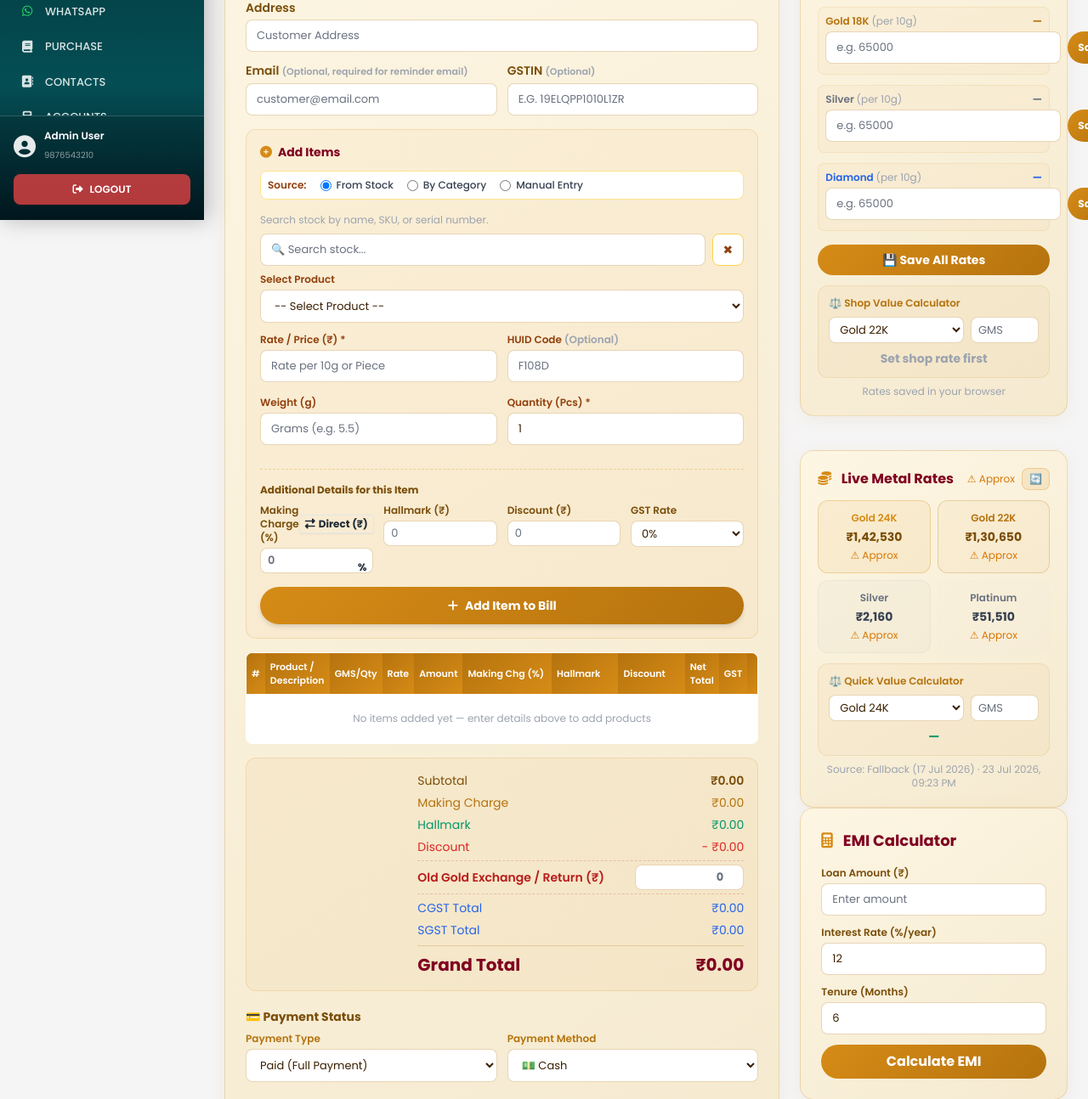
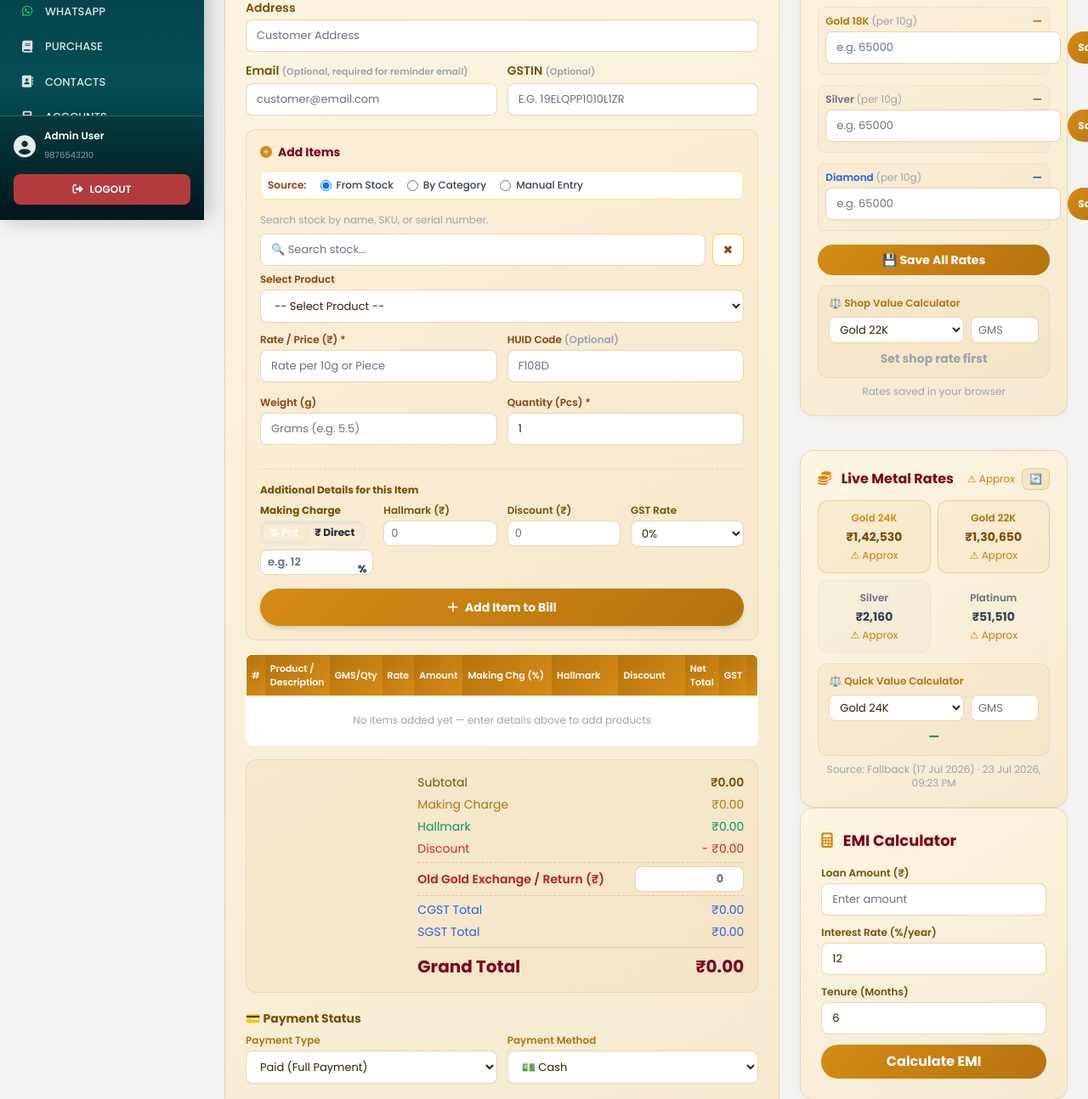
Before and after one commit to saamparktechnology-debug/Moti-Jewellers, a PHP site: page /billing.php in a window 1280 px wide. Shown: the part 541-1835 px from the top of the page at 85% size. Run offline with PHP 8.4, Linux system fonts and the light colour scheme; a user stored in the database is signed in; data comes from the database, SQL or seed files in the repository; data that the repository does not hold is empty; some libraries are stand-ins or nearby versions.

Commit message:
Redesign Making Charge control with premium segmented pill switch

```diff
--- a/Jewellery Pro+/billing.php
+++ b/Jewellery Pro+/billing.php
@@ -1393,14 +1393,19 @@ function submitPayment() {
                             <h4 class="text-xs font-bold mb-2" style="color:#7a4e0a;">Additional Details for this Item</h4>
                             <div class="grid grid-cols-2 sm:grid-cols-4 gap-3">
                                 <div>
-                                    <div class="flex items-center justify-between mb-1">
-                                        <label id="mcLabel" class="text-xs font-semibold" style="color:#7a4e0a;">Making Charge (%)</label>
-                                        <button type="button" id="mcToggleBtn" onclick="toggleMcMode()" class="px-1.5 py-0.5 text-xs font-bold rounded bg-amber-100 text-amber-900 border border-amber-300 hover:bg-amber-200 transition-all flex items-center gap-1 shadow-sm cursor-pointer whitespace-nowrap">
-                                            <i class="fas fa-exchange-alt text-amber-700"></i> <span id="mcToggleBtnText">Direct (₹)</span>
+                                     <div class="flex items-center justify-between mb-1.5 flex-wrap gap-1">
+                                         <label id="mcLabel" class="text-xs font-bold" style="color:#7a4e0a;">Making Charge</label>
+                                         <div class="inline-flex p-0.5 bg-amber-100/90 border border-amber-300/80 rounded-lg shadow-inner gap-0.5">
+                                             <button type="button" id="btnMcPct" onclick="setMcMode('pct')" class="mc-tab-btn active px-2 py-0.5 text-xs font-bold rounded transition-all cursor-pointer bg-amber-600 text-white shadow-sm border border-amber-500">
+                                                 % Pct
                                              </button>
+                                             <button type="button" id="btnMcDirect" onclick="setMcMode('direct')" class="mc-tab-btn px-2 py-0.5 text-xs font-bold rounded transition-all cursor-pointer bg-white/80 text-amber-900 hover:bg-white border border-amber-200">
+                                                 ₹ Direct
+                                             </button>
+                                         </div>
                                      </div>
                                      <div class="relative">
-                                        <input type="number" id="itemMakingCharge" value="" step="0.1" min="0" placeholder="0" class="jewel-input w-full rounded-lg px-2 py-1 text-sm font-semibold pr-6" oninput="updateMakingChargeHint()">
+                                         <input type="number" id="itemMakingCharge" value="" step="0.1" min="0" placeholder="e.g. 12" class="jewel-input w-full rounded-lg px-2 py-1 text-sm font-semibold pr-7" oninput="updateMakingChargeHint()">
                                          <span id="mcUnitSuffix" class="absolute right-2 top-1/2 -translate-y-1/2 text-xs font-bold text-amber-700 pointer-events-none">%</span>
                                      </div>
                                      <div id="itemMakingChargeHint" class="text-xs mt-1 font-semibold text-emerald-700 bg-emerald-50 px-2 py-0.5 rounded border border-emerald-200" style="display:none;"></div>
@@ -2086,26 +2091,37 @@ function onGramItemTypeChange() {
 
 let currentMcMode = 'pct'; // 'pct' or 'direct'
 
-function toggleMcMode() {
-    const label = document.getElementById('mcLabel');
-    const btnText = document.getElementById('mcToggleBtnText');
+function setMcMode(mode) {
+    currentMcMode = mode;
+    const btnPct = document.getElementById('btnMcPct');
+    const btnDirect = document.getElementById('btnMcDirect');
     const suffix = document.getElementById('mcUnitSuffix');
     const input = document.getElementById('itemMakingCharge');
 
-    if (currentMcMode === 'pct') {
-        currentMcMode = 'direct';
-        if (label) label.textContent = 'Making Charge (₹)';
-        if (btnText) btnText.textContent = 'Percentage (%)';
+    if (mode === 'direct') {
+        if (btnPct) {
+            btnPct.className = 'mc-tab-btn px-2 py-0.5 text-xs font-bold rounded transition-all cursor-pointer bg-white/80 text-amber-900 hover:bg-white border border-amber-200';
+        }
+        if (btnDirect) {
+            btnDirect.className = 'mc-tab-btn active px-2 py-0.5 text-xs font-bold rounded transition-all cursor-pointer bg-emerald-600 text-white shadow-sm border border-emerald-500';
+        }
         if (suffix) suffix.textContent = '₹';
         if (input) { input.step = '1'; input.placeholder = 'e.g. 500'; }
     } else {
-        currentMcMode = 'pct';
-        if (label) label.textContent = 'Making Charge (%)';
-        if (btnText) btnText.textContent = 'Direct (₹)';
+        if (btnPct) {
+            btnPct.className = 'mc-tab-btn active px-2 py-0.5 text-xs font-bold rounded transition-all cursor-pointer bg-amber-600 text-white shadow-sm border border-amber-500';
+        }
+        if (btnDirect) {
+            btnDirect.className = 'mc-tab-btn px-2 py-0.5 text-xs font-bold rounded transition-all cursor-pointer bg-white/80 text-amber-900 hover:bg-white border border-amber-200';
+        }
         if (suffix) suffix.textContent = '%';
         if (input) { input.step = '0.1'; input.placeholder = 'e.g. 12'; }
     }
     updateMakingChargeHint();
+}
+
+function toggleMcMode() {
+    setMcMode(currentMcMode === 'pct' ? 'direct' : 'pct');
 }
 
 function updateMakingChargeHint() {
@@ -2603,13 +2619,7 @@ function resetItemCharges() {
     document.getElementById('itemHallmark').value = '';
     document.getElementById('itemDiscount').value = '';
     document.getElementById('itemGstType').value = 'non_gst';
-    currentMcMode = 'pct';
-    const label = document.getElementById('mcLabel');
-    const btnText = document.getElementById('mcToggleBtnText');
-    const suffix = document.getElementById('mcUnitSuffix');
-    if (label) label.textContent = 'Making Charge (%)';
-    if (btnText) btnText.textContent = 'Direct (₹)';
-    if (suffix) suffix.textContent = '%';
+    setMcMode('pct');
     const hint = document.getElementById('itemMakingChargeHint');
     if(hint) { hint.textContent = ''; hint.style.display = 'none'; }
 }
```
Lines whose indentation alone changed are shown as unchanged.
